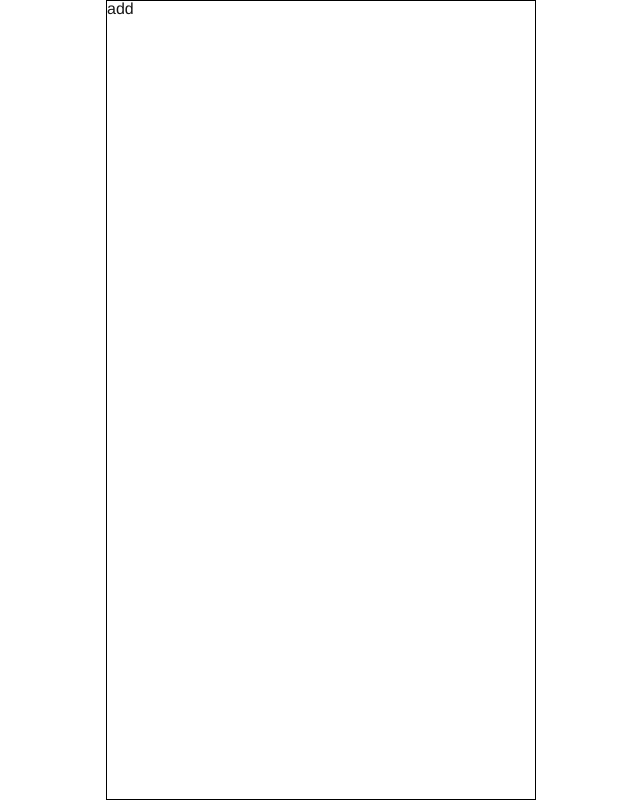
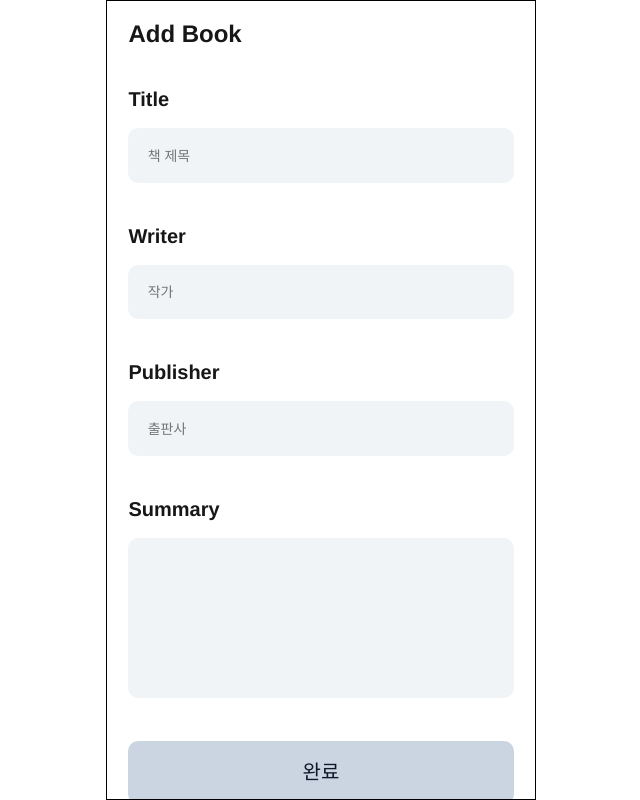
Before and after one commit to CSID-DGU/2024-2-OSSProj-PAGE6-06, a Next.js app in the folder frontend/: page /library/add in a window 1280 px wide. Shown: the whole page, without its empty margins (319-959 px from the left). Built offline with nearby package versions, Linux system fonts and the light colour scheme.

Commit message:
[FE]Feat: Add Book 페이지

```diff
--- a/frontend/components/_styled/libraryStyled.jsx
+++ b/frontend/components/_styled/libraryStyled.jsx
@@ -57,3 +57,76 @@ export const LibraryList = styled.div`
   justify-content: space-between;
   align-items: flex-start;
 `;
+
+// add book
+export const AddBookContainer = styled.div`
+  width: 100%;
+  display: flex;
+  flex-direction: column;
+  overflow-y: auto;
+  height: calc(100vh);
+`;
+
+export const AddBookInputSection = styled.div`
+  display: flex;
+  flex-direction: column;
+  width: 100%;
+  padding: 5%;
+`;
+
+export const AddBookInputText = styled.div`
+  width: 100%;
+  font-size: 20px;
+  font-weight: 600;
+  margin-bottom: 5%;
+`;
+
+export const AddBookInput = styled.input`
+  font-size: 14px;
+  width: 100%;
+  padding: 5%;
+  outline: none;
+  border: none;
+  border-radius: 10px;
+  background-color: #f1f4f7;
+  color: #64748b;
+  font-weight: 500;
+
+  ::placeholder {
+    color: #64748b;
+  }
+`;
+
+export const AddBookTextArea = styled.textarea`
+  font-size: 14px;
+  line-height: 20px;
+  width: 100%;
+  height: 20vh;
+  padding: 5%;
+  outline: none;
+  border: none;
+  border-radius: 10px;
+  background-color: #f1f4f7;
+  color: #64748b;
+  font-weight: 500;
+  resize: none;
+
+  ::placeholder {
+    color: #64748b;
+  }
+`;
+
+export const AddBookSubmitButton = styled.div`
+  cursor: pointer;
+  width: 90%;
+  margin: 5%;
+  padding: 5%;
+  background-color: #cbd5e1;
+  color: #0f172a;
+  border-radius: 10px;
+  display: flex;
+  justify-content: center;
+  align-items: center;
+  font-size: 20px;
+  font-weight: 500;
+`;
--- a/frontend/pages/library/add.jsx
+++ b/frontend/pages/library/add.jsx
@@ -1,5 +1,37 @@
 import * as LS from "../../components/_styled/libraryStyled";
+import * as HCS from "../../components/layout/Styled";
 
 export default function AddLibrary() {
-  return <>add</>;
+  return (
+    <LS.LibraryWrapper>
+      {/* 책 제목 검색 모달 */}
+      <LS.AddBookContainer>
+        <HCS.HeaderContainer>
+          <HCS.HeaderPath>Add Book</HCS.HeaderPath>
+        </HCS.HeaderContainer>
+
+        <LS.AddBookInputSection>
+          <LS.AddBookInputText>Title</LS.AddBookInputText>
+          <LS.AddBookInput placeholder="책 제목" type="text" />
+        </LS.AddBookInputSection>
+
+        <LS.AddBookInputSection>
+          <LS.AddBookInputText>Writer</LS.AddBookInputText>
+          <LS.AddBookInput placeholder="작가" type="text" />
+        </LS.AddBookInputSection>
+
+        <LS.AddBookInputSection>
+          <LS.AddBookInputText>Publisher</LS.AddBookInputText>
+          <LS.AddBookInput placeholder="출판사" type="text" />
+        </LS.AddBookInputSection>
+
+        <LS.AddBookInputSection>
+          <LS.AddBookInputText>Summary</LS.AddBookInputText>
+          <LS.AddBookTextArea type="text" />
+        </LS.AddBookInputSection>
+
+        <LS.AddBookSubmitButton>완료</LS.AddBookSubmitButton>
+      </LS.AddBookContainer>
+    </LS.LibraryWrapper>
+  );
 }
```
